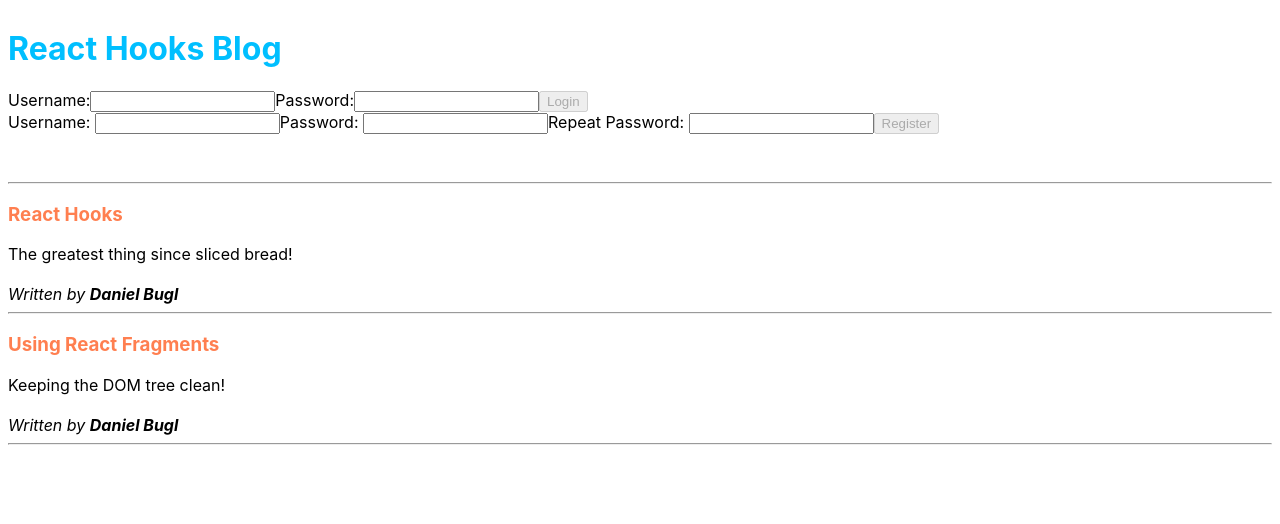
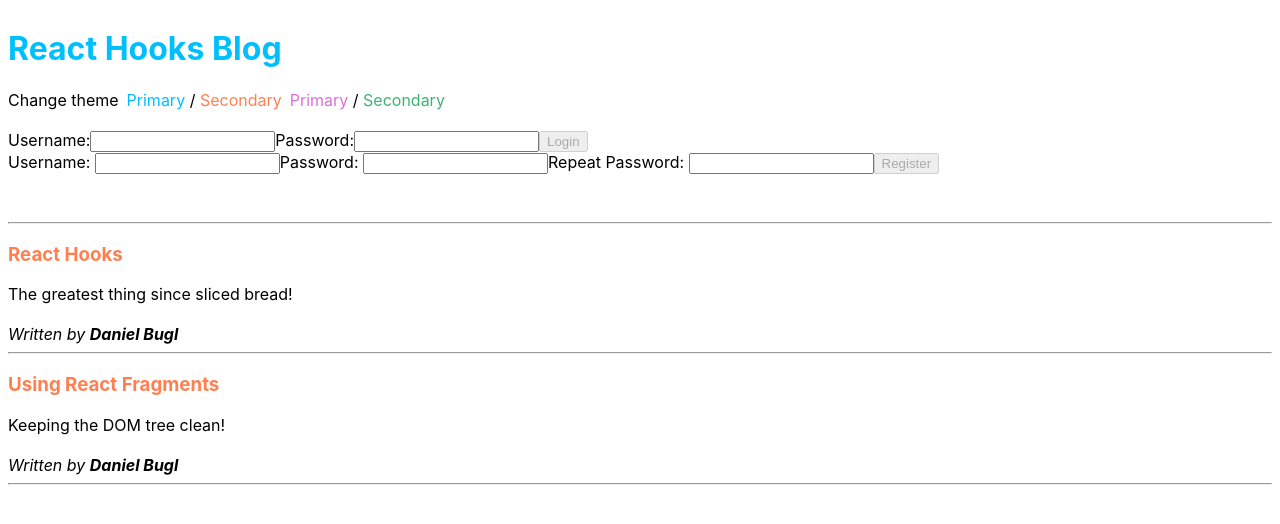
Before and after one commit to harissucipto/blog-post-app, a React (Create React App) app: page / in a window 1280 px wide. Shown: the top 524 px of the page. Built offline with nearby package versions, Linux system fonts and the light colour scheme.

Commit message:
add change theme component

```diff
--- a/src/App.js
+++ b/src/App.js
@@ -7,6 +7,7 @@ import PostList from './post/PostList';
 import CreatePost from './post/CreatePost';
 import UserBar from './user/UserBar';
 import Header from './Header';
+import ChangeTheme from './ChangeTheme';
 
 const defaultPosts = [
   {
@@ -46,6 +47,8 @@ export default function App() {
     <ThemeContext.Provider value={theme}>
       <div style={{ padding: 8 }}>
         <Header text="React Hooks Blog" />
+        <ChangeTheme theme={theme} setTheme={setTheme} />
+        <br />
         <UserBar user={user} dispatch={dispatch} />
         <br />
         {user && <CreatePost user={user} posts={posts} dispatch={dispatch} />}
--- /dev/null
+++ b/src/ChangeTheme.js
@@ -0,0 +1,47 @@
+import React from 'react';
+
+const THEMES = [
+  { primaryColor: 'deepskyblue', secondaryColor: 'coral' },
+  { primaryColor: 'orchid', secondaryColor: 'mediumseagreen' }
+];
+
+function ThemeItem({ theme, active, onClick }) {
+  return (
+    <span
+      onClick={onClick}
+      style={{
+        cursor: 'pointer',
+        paddingLeft: 8,
+        fontWeight: active ? 'bold' : 'normal'
+      }}
+    >
+      <span style={{ color: theme.primaryColor }}>Primary</span> /{' '}
+      <span style={{ color: theme.secondaryColor }}>Secondary</span>
+    </span>
+  );
+}
+
+export default function ChangeTheme({ theme, setTheme }) {
+  function isActive(t) {
+    return (
+      t.primaryColor === theme.primaryColor &&
+      t.secondaryColor === theme.secondaryColor
+    );
+  }
+
+  return (
+    <div>
+      Change theme
+      {THEMES.map((t, i) => (
+        <ThemeItem
+          key={'theme-' + i}
+          theme={t}
+          active={isActive(t)}
+          onClick={() => {
+            setTheme(t);
+          }}
+        />
+      ))}
+    </div>
+  );
+}
```
